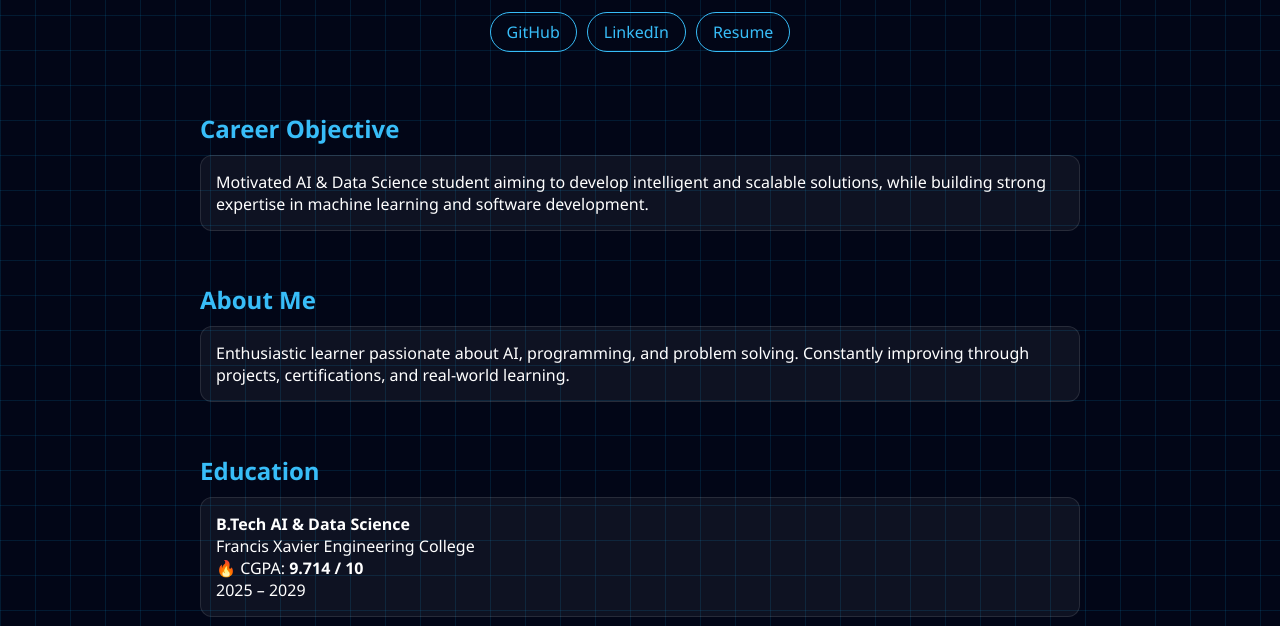
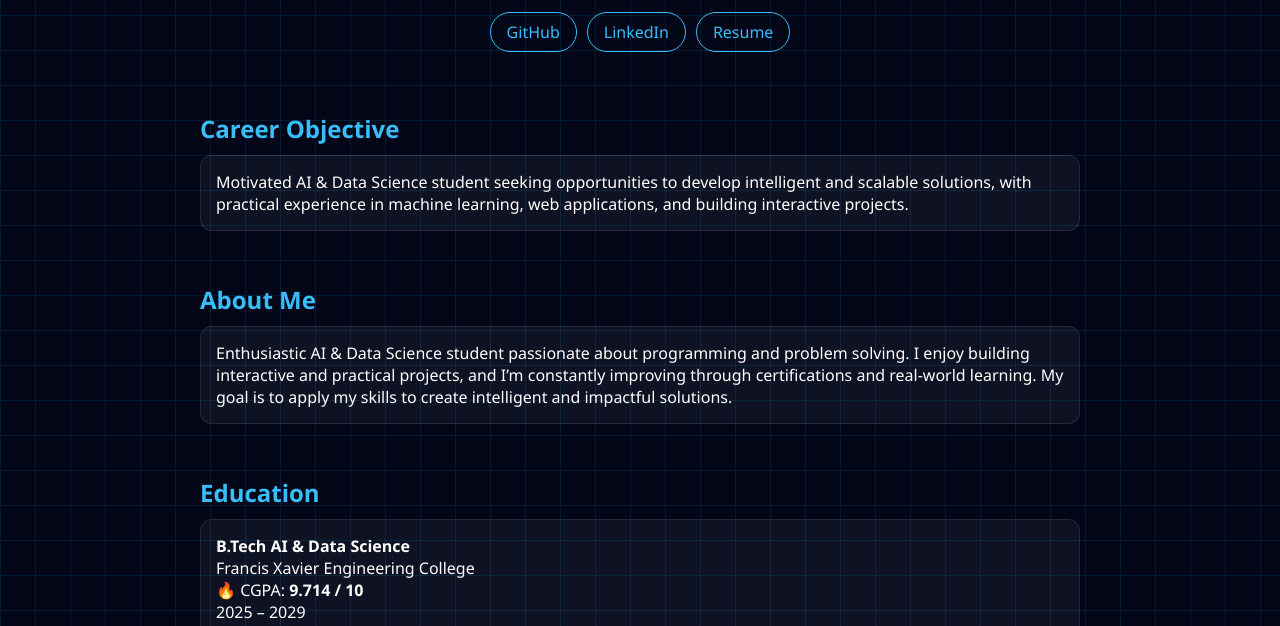
Before and after one commit to ATCHIA-M/Resume, a plain HTML site: page index.html in a window 1280 px wide. Shown: the part 160-786 px from the top of the page. Drawn offline with Linux system fonts and the light colour scheme.

Commit message:
Update index.html

```diff
--- a/index.html
+++ b/index.html
@@ -181,14 +181,14 @@ button:hover{
 <section>
 <h2>Career Objective</h2>
 <div class="card">
-Motivated AI & Data Science student aiming to develop intelligent and scalable solutions, while building strong expertise in machine learning and software development.
+Motivated AI & Data Science student seeking opportunities to develop intelligent and scalable solutions, with practical experience in machine learning, web applications, and building interactive projects.
 </div>
 </section>
 
 <section>
 <h2>About Me</h2>
 <div class="card">
-Enthusiastic learner passionate about AI, programming, and problem solving. Constantly improving through projects, certifications, and real-world learning.
+Enthusiastic AI & Data Science student passionate about programming and problem solving. I enjoy building interactive and practical projects, and I’m constantly improving through certifications and real-world learning. My goal is to apply my skills to create intelligent and impactful solutions.
 </div>
 </section>
 
```
